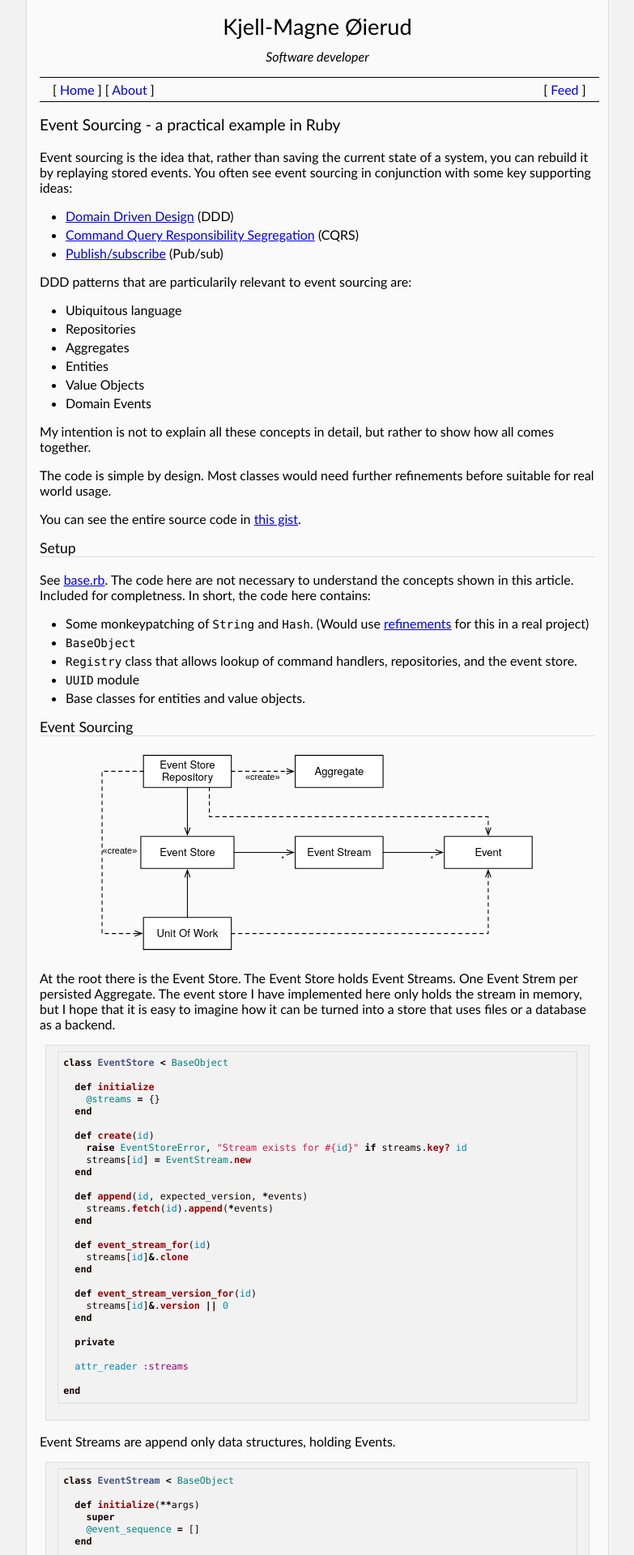
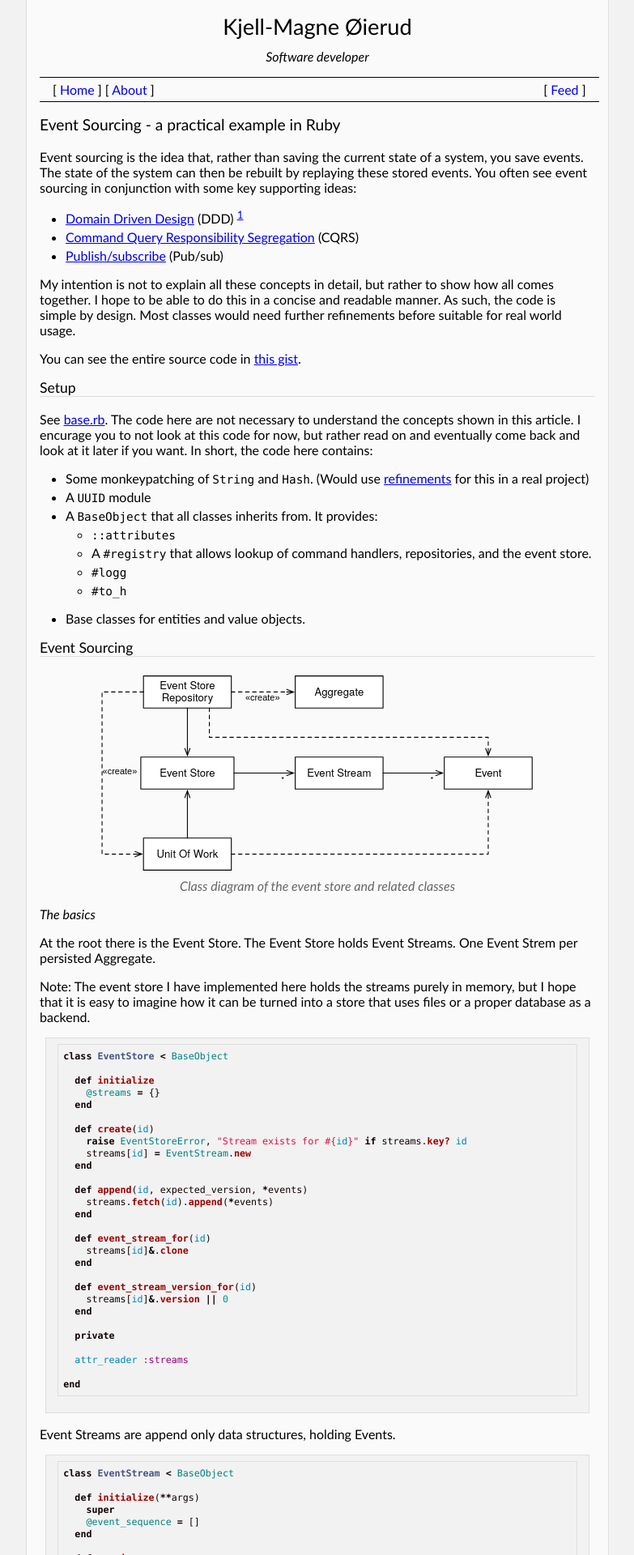
Before and after one commit to kjellm/kjellm.github.com, a Jekyll site: the page built from event.markdown, in a window 1280 px wide. Shown: the top 1920 px of the page at 81% size, without its empty margins (248-1031 px from the left). Built offline with Jekyll 4.4.1, drawn with Linux system fonts in a browser that asks for light colours; some of the changed text lies outside the part shown.

Commit message:
Update event draft

````diff
--- a/css/site.css
+++ b/css/site.css
@@ -200,6 +200,11 @@
     margin: 1em 0 1em 2em;
 }
 
+ul ul, ol ul {
+    margin-top: 0.25em;
+    list-style-type: circle;
+}
+
 ol {
     list-style-type: decimal;
 }
--- a/event.markdown
+++ b/event.markdown
@@ -11,50 +11,46 @@
 [crud]: https://en.wikipedia.org/wiki/Create,_read,_update_and_delete
 [refinements]: https://ruby-doc.org/core-2.4.0/doc/syntax/refinements_rdoc.html
 
-Event sourcing is the idea that, rather than saving the current
-state of a system, you can rebuild it by replaying stored events. You
-often see event sourcing in conjunction with some key supporting
-ideas:
+Event sourcing is the idea that, rather than saving the current state
+of a system, you save events. The state of the system can then be
+rebuilt by replaying these stored events. You often see event sourcing
+in conjunction with some key supporting ideas:
 
-- [Domain Driven Design][ddd] (DDD)
+- [Domain Driven Design][ddd] (DDD) [^ddd-patterns]
 - [Command Query Responsibility Segregation][cqrs] (CQRS)
 - [Publish/subscribe][pubsub] (Pub/sub)
 
-DDD patterns that are particularily relevant to event sourcing are:
-
-  - Ubiquitous language
-  - Repositories
-  - Aggregates
-  - Entities
-  - Value Objects
-  - Domain Events
-
 My intention is not to explain all these concepts in detail, but
-rather to show how all comes together.
-
-The code is simple by design. Most classes would need further
-refinements before suitable for real world usage.
+rather to show how all comes together. I hope to be able to do this in
+a concise and readable manner. As such, the code is simple by
+design. Most classes would need further refinements before suitable
+for real world usage.
 
 You can see the entire source code in [this gist][1].
 
 ### Setup
 
 See [base.rb][2]. The code here are not necessary to understand the
-concepts shown in this article. Included for completness. In short,
-the code here contains:
+concepts shown in this article. I encurage you to not look at this
+code for now, but rather read on and eventually come back and look at
+it later if you want. In short, the code here contains:
 
 - Some monkeypatching of `String` and `Hash`. (Would
   use [refinements][refinements] for this in a real project)
-- `BaseObject`
-- `Registry` class that allows lookup of command handlers,
-  repositories, and the event store.
-- `UUID` module
+- A `UUID` module
+- A `BaseObject` that all classes inherits from. It provides:
+  - `::attributes`
+  - A `#registry` that allows lookup of command handlers,
+    repositories, and the event store.
+  - `#logg`
+  - `#to_h`
 - Base classes for entities and value objects.
 
 ### Event Sourcing
 
 <div class="illustration">
   <img src="images/event-sourceing/store.svg" style="width: 80%" alt="Event store class diagram"/>
+  <div class="caption">Class diagram of the event store and related classes</div>
 </div>
 
 {::comment}
@@ -70,11 +66,14 @@
 ```
 {:/comment}
 
+#### The basics
+
 At the root there is the Event Store. The Event Store holds Event
-Streams. One Event Strem per persisted Aggregate. The event store I
-have implemented here only holds the stream in memory, but I hope that
-it is easy to imagine how it can be turned into a store that uses
-files or a database as a backend.
+Streams. One Event Strem per persisted Aggregate.
+
+Note: The event store I have implemented here holds the streams purely
+in memory, but I hope that it is easy to imagine how it can be turned
+into a store that uses files or a proper database as a backend.
 
 ``` ruby
 class EventStore < BaseObject
@@ -138,7 +137,8 @@
 The event store is accessed through Event Store Repositories, one
 repository per aggregate type. The repository knows how to recreate
 the current state of an aggregate from the aggregate's event
-stream. The purpose of `#unit_of_work` will be explained later.
+stream. The purpose of `#unit_of_work` will be explained later in the
+concurrency section.
 
 ``` ruby
 class EventStoreRepository < BaseObject
@@ -169,6 +169,9 @@
   include InstanceMethods
 end
 ```
+
+#### Extending the store
+
 We need some more auxilary functionality from the event store, so the
 store we actually use are decorated like shown below. More on these
 classes later. I have chosen the decorator pattern for augmenting the
@@ -187,7 +190,7 @@
   <div class="caption">Runtime configuration of event store decorators</div>
 </div>
 
-#### Concurrency
+##### Concurrency
 
 To prevent concurrent access to an event stream to result in a corrupt
 strem, we use optimistic locking: All changes must be done through a
@@ -207,6 +210,32 @@
 
 end
 ```
+
+``` ruby
+class UnitOfWork < BaseObject
+
+  def initialize(event_store, id)
+    @id = id
+    @event_store = event_store
+    @expected_version = event_store.event_stream_version_for(id)
+  end
+
+  def create
+    event_store.create id
+  end
+
+  def append(*events)
+    event_store.append id, expected_version, *events
+  end
+
+  private
+
+  attr_reader :id, :event_store, :expected_version
+
+end
+```
+
+##### Publish/subscribe
 
 To allow projections (read side data structures) to keep track of the
 changes done to the system, we publish the events to registered
@@ -258,45 +286,24 @@
 end
 ```
 
-``` ruby
-class UnitOfWork < BaseObject
+### CQRS: Command side infrastructure
 
-  def initialize(event_store, id)
-    @id = id
-    @event_store = event_store
-    @expected_version = event_store.event_stream_version_for(id)
-  end
-
-  def create
-    event_store.create id
-  end
-
-  def append(*events)
-    event_store.append id, expected_version, *events
-  end
-
-  private
-
-  attr_reader :id, :event_store, :expected_version
-
-end
-```
-
-### CQRS: Command side infrastructure
+The public interface for all changes to the system is through Commands
+and Command Handlers.
 
 <div class="illustration">
   <img src="images/event-sourceing/cqrs-command.svg" style="width: 80%" alt="CQRS Command class diagram"/>
+  <div class="caption">Class diagram for Commands, Command Handlers, and related classes</div>
 </div>
 
-A command can be either accepted or rejected by the system. On
+A Command can be either accepted or rejected by the system. On
 acceptance nothing is returned. On rejection an error is raised.
-
-#### On IDs
 
 Since nothing is returned from an accepted command, the client needs
 to include an ID even in create requests. This can be accomplished by
 using GUIDs for IDs.
 
+Here we define the base Command Handler.
 
 ```ruby
 class CommandHandler < BaseObject
@@ -318,7 +325,12 @@
 end
 ```
 
-Next is a class that adds logging to `CommandHandlers`.
+The purpose of the `#handle`/`#process` split is to ensure that void
+is always returned as the result of the command handling.
+
+Next is a class that adds logging to `CommandHandlers` by
+decoration. Logging of commands is most likely an important aspect of
+a system, but the event store should not used for this.
 
 ``` ruby
 class CommandHandlerLoggDecorator < DelegateClass(CommandHandler)
@@ -339,13 +351,7 @@
 
 The `Command` objects are a good place to validate data comming in to
 the system. I have added some rudimentary validation rules to
-illustrate this. I am not adding any coercion of values given to the
-command, I believe this responsibility belongs to the creator of the
-`Command` object.
-
-Beyond validation, command objects are simple Data Transfer Objects
-(DTOs).
-
+illustrate this.
 
 ``` ruby
 
@@ -388,18 +394,20 @@
 end
 ```
 
+I am not adding any coercion of values given to the command, I believe
+this responsibility belongs to the creator of the `Command` objects.
+
+Beyond validation, command objects are simple Data Transfer Objects
+(DTOs).
+
+
 ### CRUD
 
 Even in a richely modeled domain, the need for simple entities that
-only needs [CRUD][crud] operations arises. By using the principle of
-"convention over configuration", this can be handled with a very small
-amount of code. The code below encodes a "convention" for CRUD
+only needs [CRUD][crud] operations might arise. By using the principle
+of "convention over configuration", this can be handled with a very
+small amount of code. The code below encodes a "convention" for CRUD
 Aggregates.
-
-I have left deletes as an excercise for the reader. Hint: We never
-actually delete anything from the event store. So a delete must be
-handled by a delete event appended to the event stream.
-
 
 ``` ruby
 class CrudCommandHandler < CommandHandler
@@ -446,7 +454,6 @@
 end
 ```
 
-
 ``` ruby
 module CrudAggregate
 
@@ -487,6 +494,10 @@
   end
 end
 ```
+
+I have left deletes as an excercise for the reader. Hint: We never
+actually delete anything from the event store. So a delete must be
+handled by a delete event appended to the event stream.
 
 ### Domain Model (CQRS: Command side)
 
@@ -641,6 +652,12 @@
 alternative are good enough if you don't need querying beyond simple
 retrieval by ID.
 
+Note: Again I have made an in-memory-only database. And again I hope
+that it will be easy for you to see how this could be changed to use
+something like a search engine or a relational database.
+
+#### The simplest case
+
 When the first option is good enough, I suggest that you do not use
 the repositories directly but sets up read side versions that forwards
 to the event store repositories. In this way you can enforce the read
@@ -662,8 +679,17 @@
 
   attr_reader :repository
 
+  def type
+    raise "Implement in subclass! #{self.class.name}"
+  end
+
 end
 
+```
+
+We choose this strategy for Recordings.
+
+``` ruby
 class RecordingProjection < RepositoryProjection
 
   def type
@@ -673,6 +699,10 @@
 end
 ```
 
+#### Seperate read side
+
+Maintain by subscribing to domain events published by the event store.
+
 ``` ruby
 class SubscriberProjection < BaseObject
 
@@ -681,6 +711,12 @@
   end
 
 end
+```
+
+Here is how to use this strategy with Releases. Here we also include
+all recordings associated with a given release.
+
+``` ruby
 
 class ReleaseProjection < SubscriberProjection
 
@@ -719,6 +755,10 @@
 end
 ```
 
+This strategy allows for all sorts of read optimized projections to be
+maintained. Here is an example projection that keeps track of the
+total number of Releases and Recordings stored by the system.
+
 ``` ruby
 class TotalsProjection < SubscriberProjection
 
@@ -737,7 +777,7 @@
 end
 ```
 
-Make singletons
+The projections are made available to the system via these constants.
 
 ``` ruby
 TheRecordingProjection = RecordingProjection.new
@@ -816,3 +856,16 @@
     <em><a href="http://cqrs.nu/Faq">CQRS, Event Sourcing and DDD FAQ</a></em>, Edument
   </li>
 </ul>
+
+
+### Notes
+
+[^ddd-patterns]:
+
+DDD patterns that are particularily relevant to event sourcing are:
+  - Ubiquitous language
+  - Repositories
+  - Aggregates
+  - Entities
+  - Value Objects
+  - Domain Events
````
Also changed, not shown: other parts of event.markdown (+1 -2 lines).
